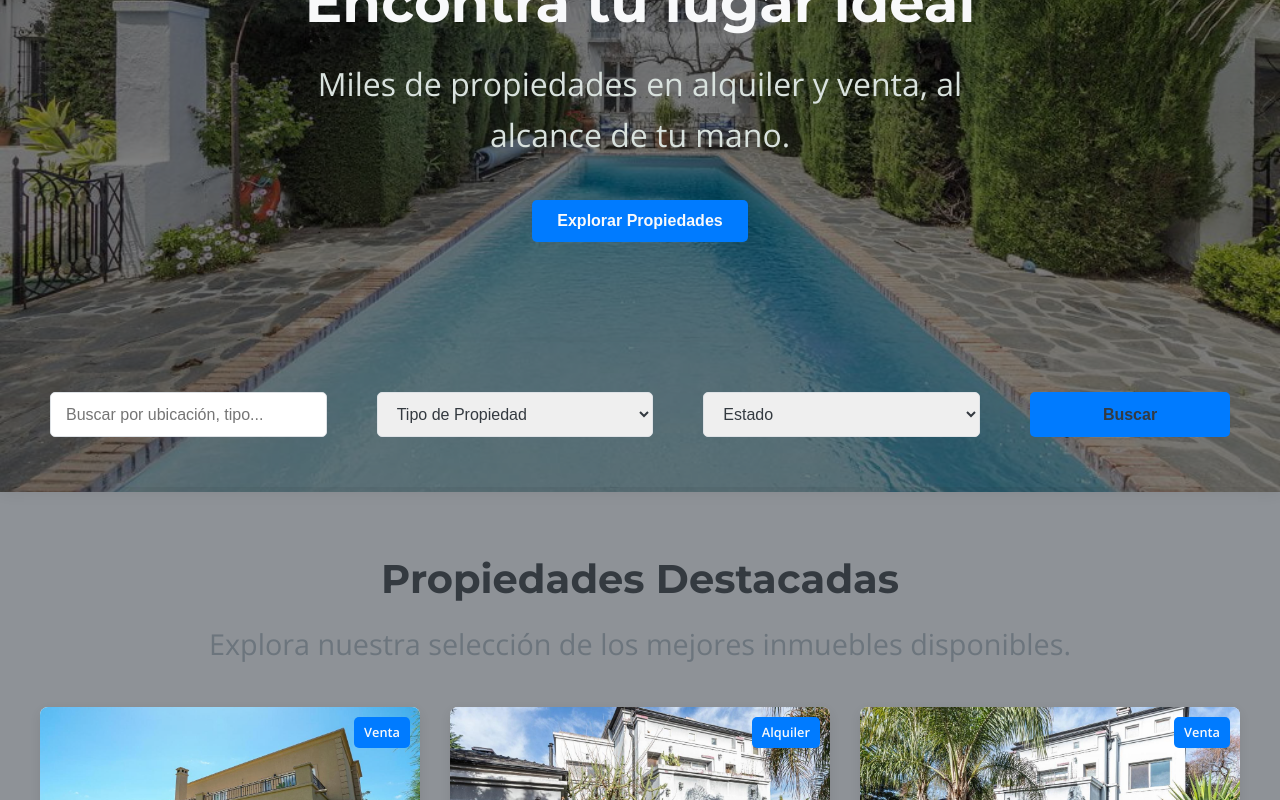
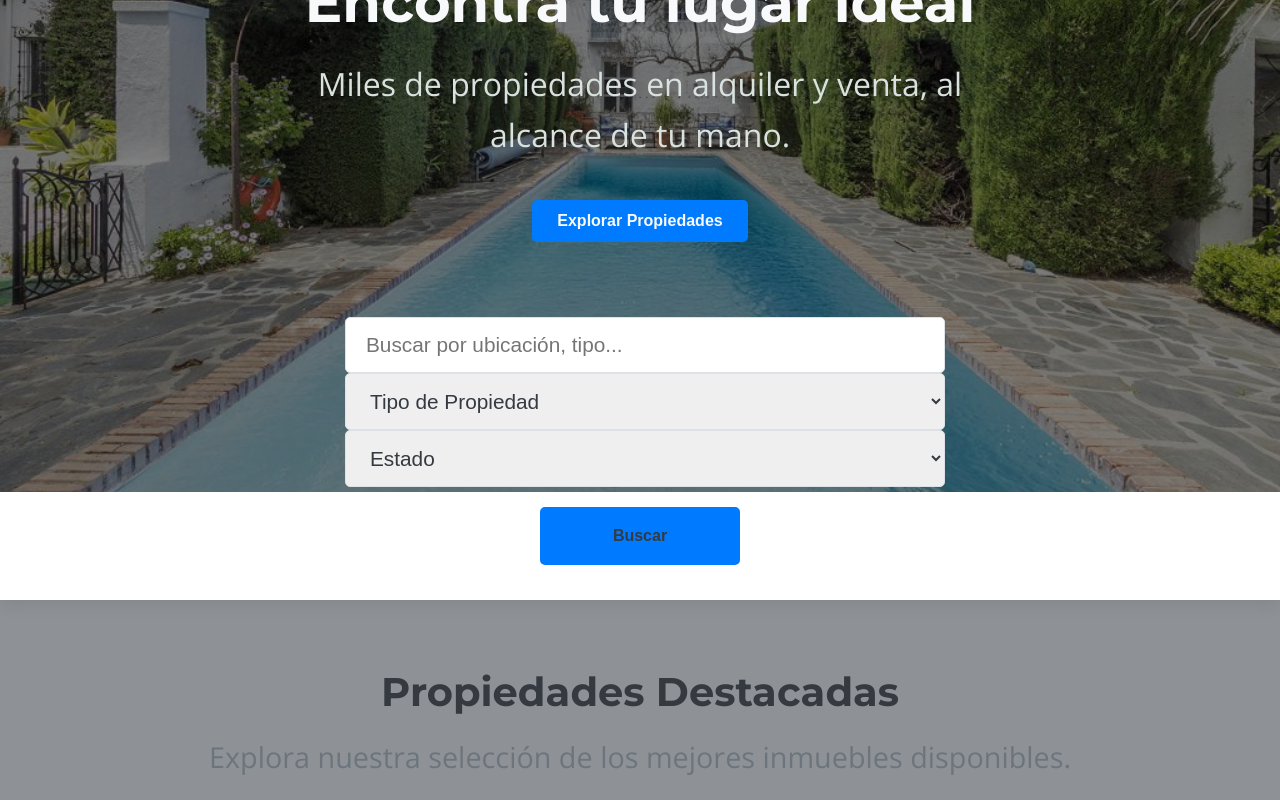
Before and after one commit to GonzaloMartinezz/KeyPointAgency, a React (Vite) app in the folder KeyPointAgency/: page / in a window 1280 px wide. Shown: the part 431-1231 px from the top of the page. Built offline with nearby package versions, Linux system fonts and the light colour scheme.

Commit message:
navbar y searchbar teminado

```diff
--- a/KeyPointAgency/package.json
+++ b/KeyPointAgency/package.json
@@ -10,6 +10,7 @@
     "preview": "vite preview"
   },
   "dependencies": {
+    "bootstrap": "^5.3.7",
     "react": "^19.1.0",
     "react-dom": "^19.1.0"
   },
--- a/KeyPointAgency/src/Components/SearchBar.jsx
+++ b/KeyPointAgency/src/Components/SearchBar.jsx
@@ -4,7 +4,8 @@ import '../Styles/SearchBar.css';
 const SearchBar = () => {
   return (
     <div className="search-bar-container">
-      <input type="text" placeholder="Buscar por ubicación, tipo..." className="search-input" />
+     <div className='d-flex align-items-center justify-content-center gap-4'>
+       <input type="text" placeholder="Buscar por ubicación, tipo..." className="search-input" />
       <select className="search-select">
         <option value="">Tipo de Propiedad</option>
         <option value="casa">Casa</option>
@@ -16,7 +17,10 @@ const SearchBar = () => {
         <option value="venta">Venta</option>
         <option value="alquiler">Alquiler</option>
       </select>
-      <button className="btn btn-primary search-btn">Buscar</button>
+     </div>
+     <div className='d-flex justify-content-center '>
+       <button className="btn btn-primary search-btn">Buscar</button>
+     </div>
     </div>
   );
 };
--- a/KeyPointAgency/src/Styles/SearchBar.css
+++ b/KeyPointAgency/src/Styles/SearchBar.css
@@ -3,25 +3,27 @@
     background-color: var(--background-secondary);
     border: none;
     box-shadow: 0 5px 15px var(--shadow-light);
-    padding: 50px;
-    margin-top: -170px; /* Superponerse al hero section */
+    padding: 35px;
+    margin-top: -230px; /* Superponerse al hero section */
     position: relative;
     z-index: 10;
     display: flex;
+    flex-direction: column;
     flex-wrap: wrap;
-    gap: 50px;
+    gap: 20px;
     justify-content: center;
 }
 
 .search-input,
 .search-select {
-    padding: 12px 15px;
+    padding: 15px 150px 15px 20px;
     border: 1px solid var(--border-color);
     border-radius: 5px;
-    font-size: 1em;
+    font-size: 1.3em;
     color: var(--text-dark);
     flex: 1; /* Permite que los inputs se expandan */
-    min-width: 180px; /* Ancho mínimo para cada campo */
+    min-width: 600px; /* Ancho mínimo para cada campo */
+   margin-left: 10px;
 }
 
 .search-input:focus,
@@ -32,8 +34,8 @@
 }
 
 .search-btn {
-    padding: 10px 30px;
-    font-weight: 800;
+    padding: 20px 0;
+    font-weight: 600;
     min-width: 200px;
     position: relative;
     cursor: pointer;
```
Also changed, not shown: KeyPointAgency/src/Components/ListingCard.jsx (+51 -3 lines), 1 other file (tests, documents, lock files or other folders).
